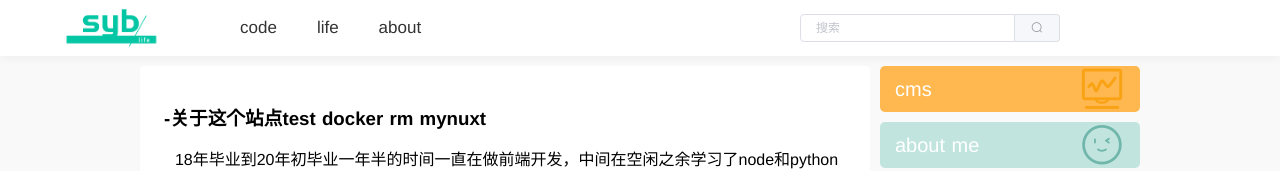
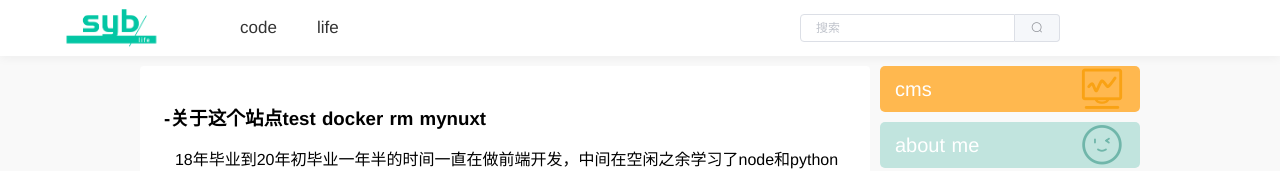
Before and after one commit to Syibo/syb-life, a Nuxt app: page /about in a window 1280 px wide. Shown: the top 171 px of the page. Built offline with nearby package versions, Linux system fonts and the light colour scheme; what mavon-editor would draw is missing.

Commit message:
del about

```diff
--- a/components/header.vue
+++ b/components/header.vue
@@ -9,7 +9,7 @@
           <!-- <div class="header_item">home</div> -->
           <div class="header_item" @click="goHome">code</div>
           <div class="header_item" @click="goLife">life</div>
-          <div class="header_item" @click="goAbout">about</div>
+          <!-- <div class="header_item" @click="goAbout">about</div> -->
         </div>
         <div class="header_right">
           <!-- <el-input
```
